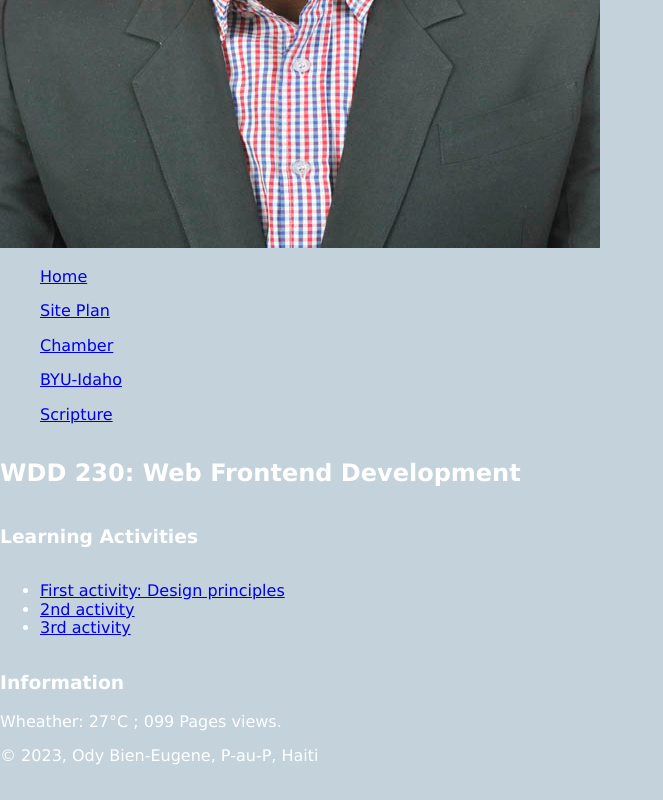
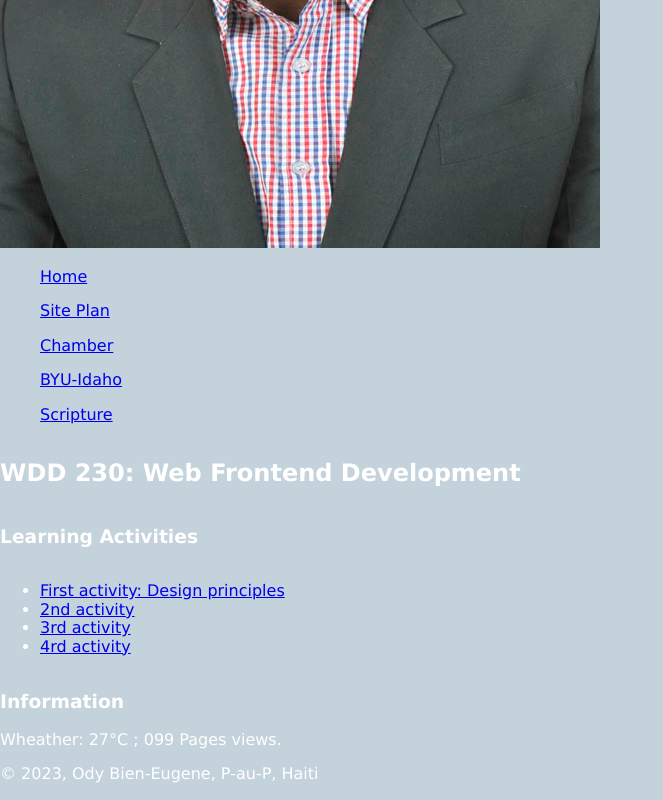
Before and after one commit to odybieneugene/Project, a plain HTML site: page wdd230-main/index.html in a window 1280 px wide. Shown: the part 532-1332 px from the top of the page, without its empty margins (0-663 px from the left). Drawn offline with Linux system fonts and the light colour scheme.

Commit message:
update 1013

```diff
--- a/wdd230-main/index.html
+++ b/wdd230-main/index.html
@@ -28,6 +28,7 @@
                 <li><a href="lesson2/design-principles.html">First activity: Design principles </a></li>
                 <li><a href="#">2nd activity</a></li>
                 <li><a href="#">3rd activity</a></li>
+                <li><a href="#">4rd activity</a></li>
             </ul>
         </section>
         <section class="card">
```
